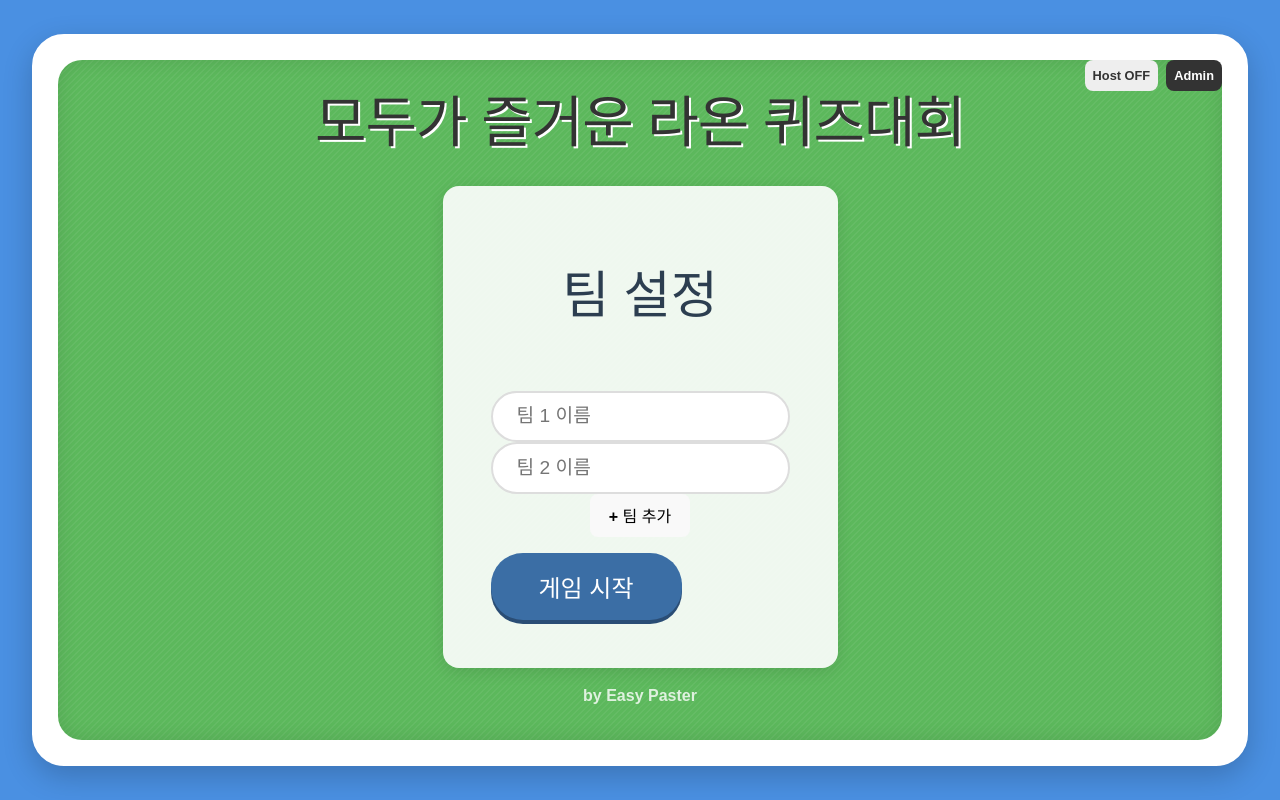
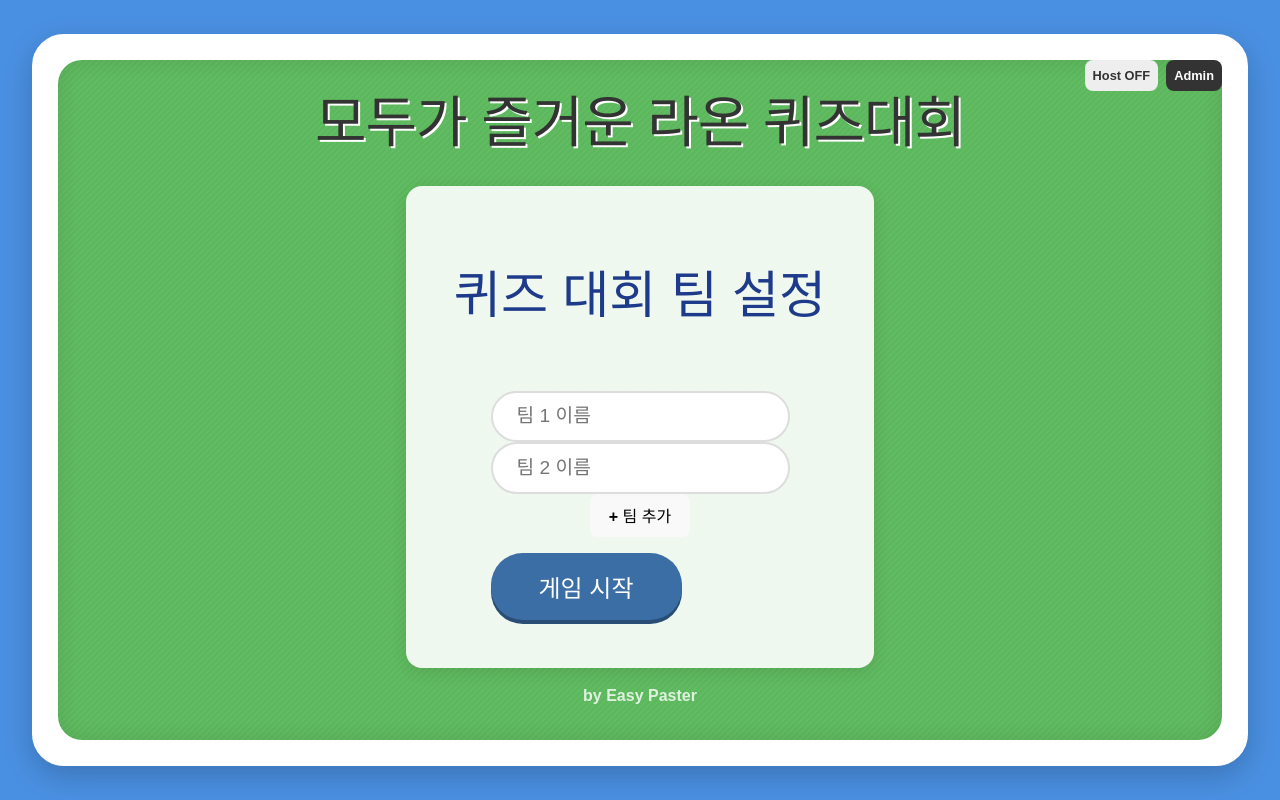
Before and after one commit to raon-easypaster/quiz_easypaster, a React (Vite) app: page / in a window 1280 px wide. Built offline with nearby package versions, Linux system fonts and the light colour scheme.

Commit message:
Update: 제목을 '퀴즈 대회 팀 설정'으로 변경 및 남색 적용

```diff
--- a/src/components/TeamSetup.jsx
+++ b/src/components/TeamSetup.jsx
@@ -34,7 +34,7 @@ function TeamSetup({ onStartGame }) {
 
     return (
         <div className="team-setup">
-            <h1 style={{ color: '#2c3e50', fontWeight: 'bold' }}>팀 설정</h1>
+            <h1 style={{ color: '#1e3a8a', fontWeight: 'bold' }}>퀴즈 대회 팀 설정</h1>
             <form onSubmit={handleSubmit}>
                 {teamNames.map((name, index) => (
                     <div key={index} className="team-input-group">
```
